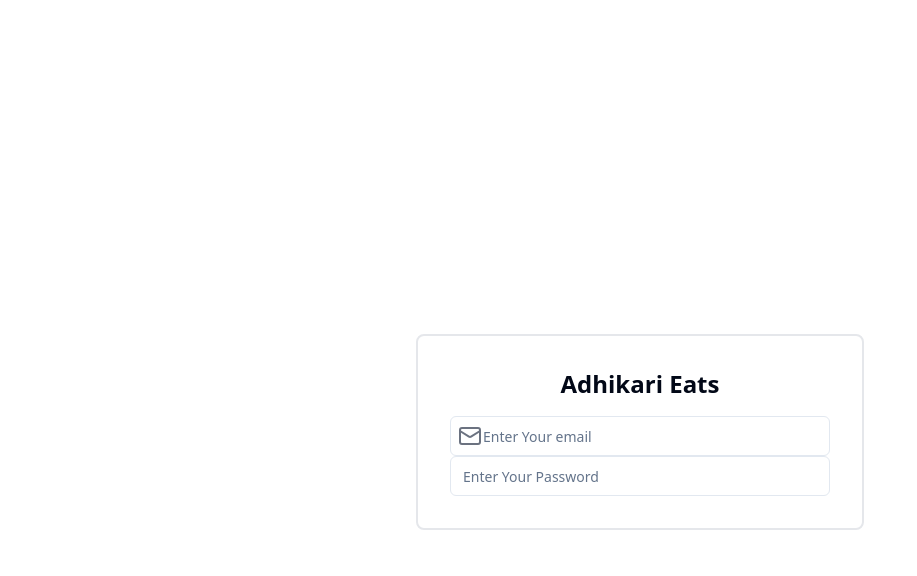
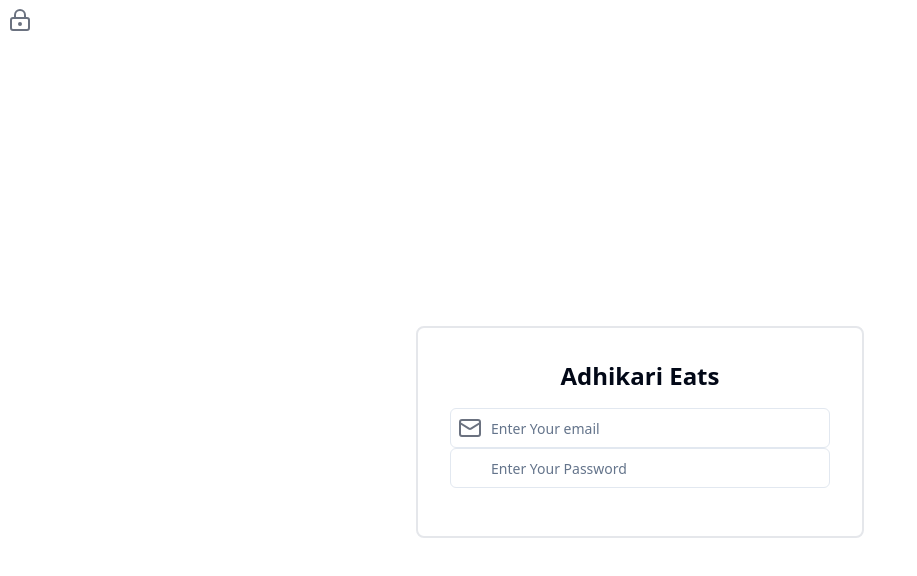
Before and after one commit to ealinaa/Restaurant-Website-With-MERN, a React (Vite) app in the folder frontend/: page / in a window 1280 px wide. Shown: the top 576 px of the page, without its empty margins (0-917 px from the left). Built offline with nearby package versions, Linux system fonts and the light colour scheme.

Commit message:
worked with frontend

```diff
--- a/frontend/src/admin/Login.tsx
+++ b/frontend/src/admin/Login.tsx
@@ -1,6 +1,6 @@
 import { Input } from "@/components/ui/input"
 import { Label } from "@/components/ui/label"
-import { Mail } from "lucide-react"
+import { LockKeyhole, Mail } from "lucide-react"
 
 
 
@@ -18,15 +18,17 @@ const Login = () => {
 
           <Input
             type="email"
-            placeholder="Enter Your email" className="pl-8"/>
+            placeholder="Enter Your email" className="pl-10 focus-visible:ring-1" />
           <Mail className="absolute inset-y-2 left-2 text-gray-500 pointer-events-none"/>
         </div>
 
-        <div>
+        <div className="mb-4">
           {/* <Label>Password</Label> */}
           <Input
             type="password"
-            placeholder="Enter Your Password" />
+            placeholder="Enter Your Password" className="pl-10 focus-visible:ring-1" />
+
+            <LockKeyhole className="absolute inset-y-2 left-2 text-gray-500"/>
 
 
         </div>
```
